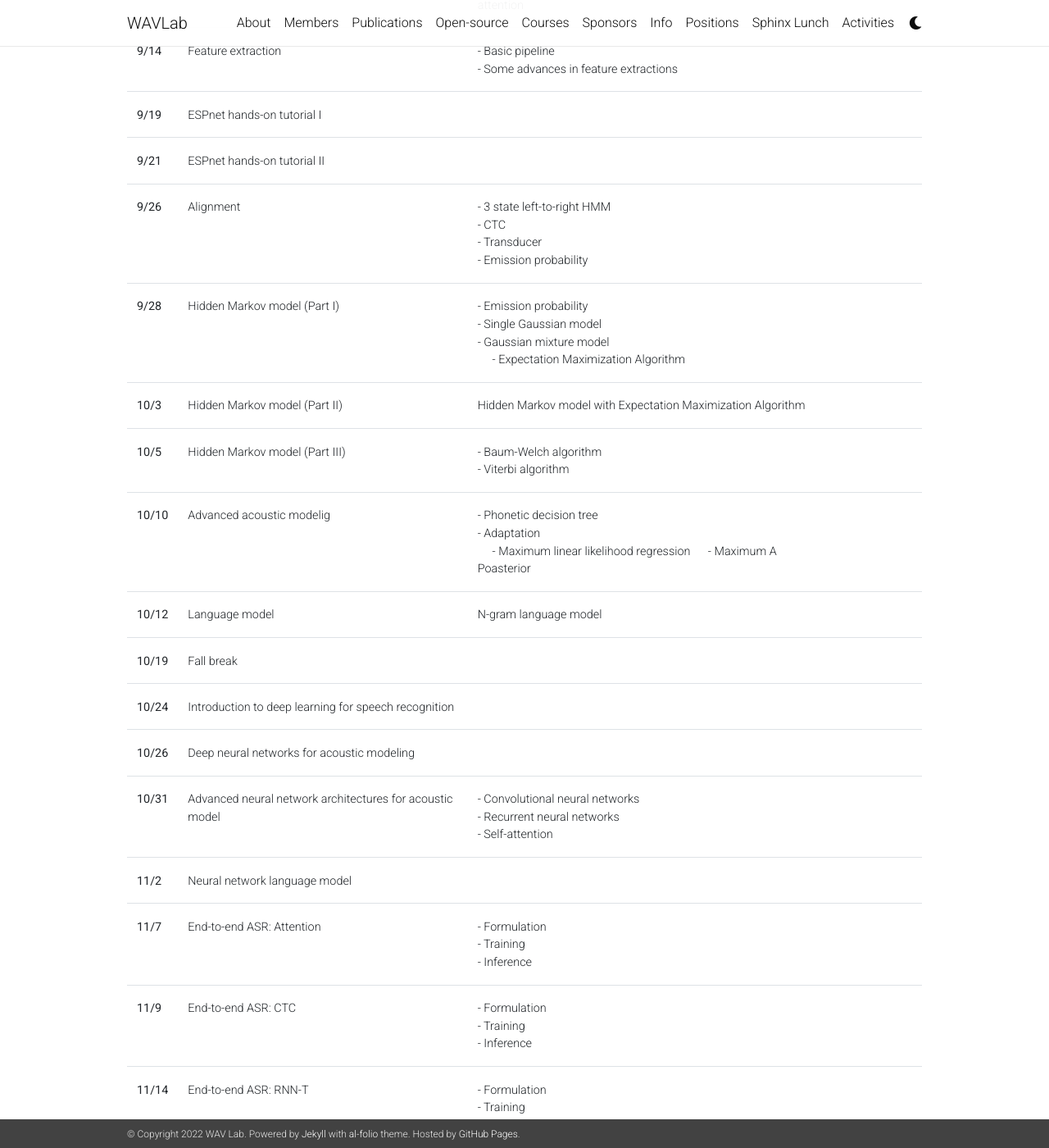
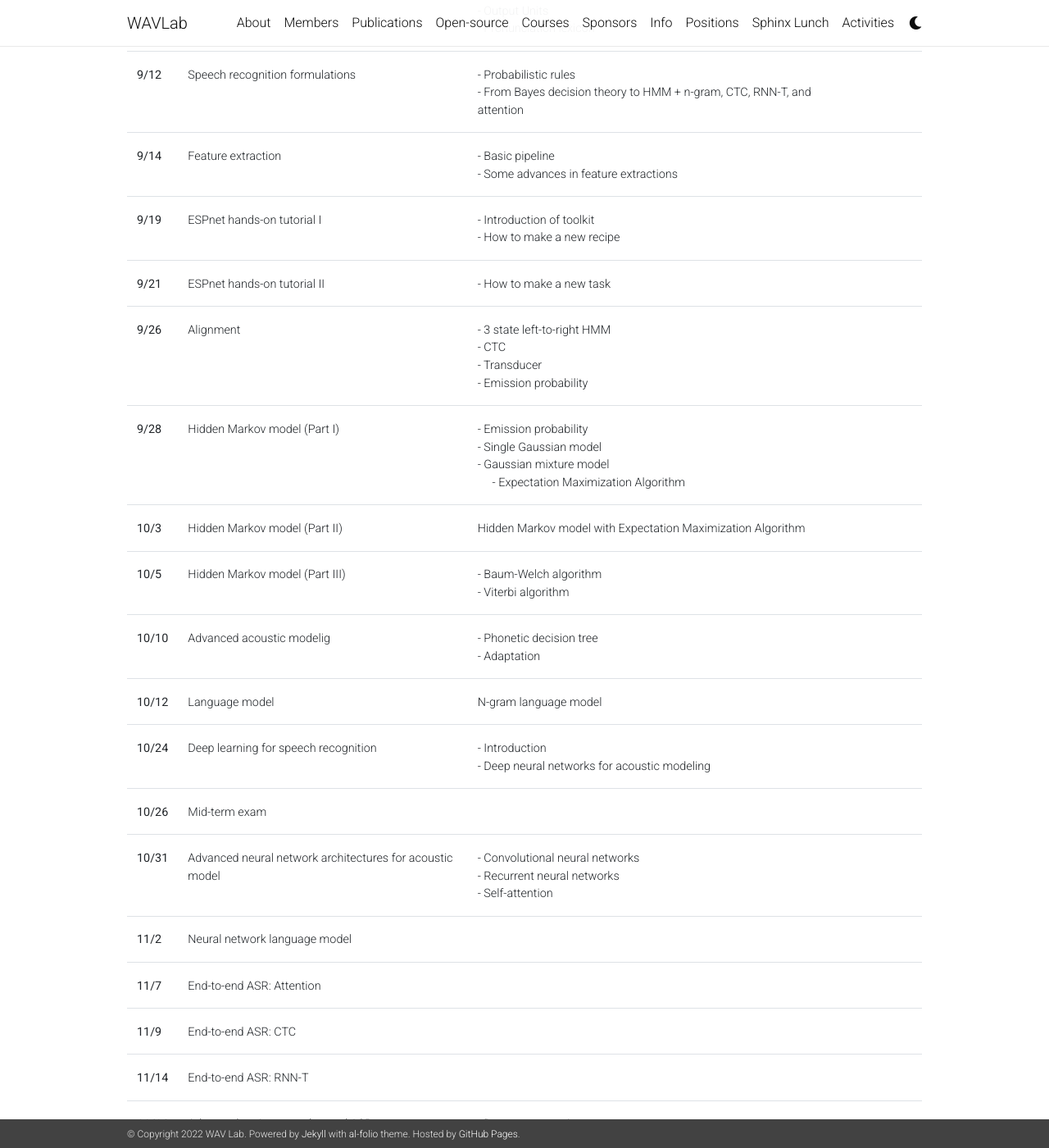
Before and after one commit to shinjiwlab/shinjiwlab.github.io, a Jekyll site: the page built from _posts/2022-08-29-11751-2022f.md, in a window 1280 px wide and 1400 px high, scrolled down 950 px. Shown: the whole window at 82% size. Built offline with Jekyll 4.4.1, drawn with Linux system fonts in a browser that asks for light colours; nearby versions of some CDN libraries; a style sheet for code colours, icons or effects is not loaded; some of the changed text lies outside the part shown.

Commit message:
Update 2022-08-29-11751-2022f.md

```diff
--- a/_posts/2022-08-29-11751-2022f.md
+++ b/_posts/2022-08-29-11751-2022f.md
@@ -31,7 +31,12 @@ Description here
 - Mid-term exam (20%)
 - Term Project (20%)
 
+- We will use [gradescope](https://www.gradescope.com/courses/412024)
+
 ### Syllable
+- This is a tentative schedule.
+- The slides will be uploaded right before the lecture.
+- The vidoes will be uploaded irregulaly after the lecture due to the edit process.
 <table class="table">
   <thead>
     <tr>
@@ -89,13 +94,18 @@ Description here
     <tr>
       <th scope="row">9/19</th>
       <td>ESPnet hands-on tutorial I</td>
-      <td></td>
+      <td>
+        - Introduction of toolkit <br>
+        - How to make a new recipe
+      </td>
       <td></td>
     </tr>
     <tr>
       <th scope="row">9/21</th>
       <td>ESPnet hands-on tutorial II</td>
-      <td></td>
+      <td>
+        - How to make a new task
+      </td>
       <td></td>
     </tr>
     <tr>
@@ -140,9 +150,7 @@ Description here
       <td>Advanced acoustic modelig</td>
       <td>
       	- Phonetic decision tree <br>
-      	- Adaptation <br>
-      	    &emsp; - Maximum linear likelihood regression
-      	    &emsp; - Maximum A Poasterior
+      	- Adaptation
       </td>
       <td></td>
     </tr>
@@ -152,21 +160,18 @@ Description here
       <td>N-gram language model</td>
       <td></td>
     </tr>
-     <tr>
-      <th scope="row">10/19</th>
-      <td>Fall break</td>
-      <td></td>
-      <td></td>
-    </tr>
     <tr>
       <th scope="row">10/24</th>
-      <td>Introduction to deep learning for speech recognition</td>
-      <td></td>
+      <td> Deep learning for speech recognition</td>
+      <td>
+        - Introduction <br>
+        - Deep neural networks for acoustic modeling
+      </td>
       <td></td>
     </tr>
     <tr>
       <th scope="row">10/26</th>
-      <td>Deep neural networks for acoustic modeling</td>
+      <td>Mid-term exam</td>
       <td></td>
       <td></td>
     </tr>
@@ -190,9 +195,6 @@ Description here
       <th scope="row">11/7</th>
       <td>End-to-end ASR: Attention</td>
       <td>
-      	- Formulation <br>
-      	- Training <br>
-      	- Inference <br>
       </td>
       <td></td>
     </tr>
@@ -200,9 +202,6 @@ Description here
       <th scope="row">11/9</th>
       <td>End-to-end ASR: CTC</td>
       <td>
-      	- Formulation <br>
-      	- Training <br>
-      	- Inference <br>
       </td>
       <td></td>
     </tr>
@@ -210,9 +209,6 @@ Description here
       <th scope="row">11/14</th>
       <td>End-to-end ASR: RNN-T</td>
       <td>
-      	- Formulation <br>
-      	- Training <br>
-      	- Inference <br>
       </td>
       <td></td>
     </tr>
```
